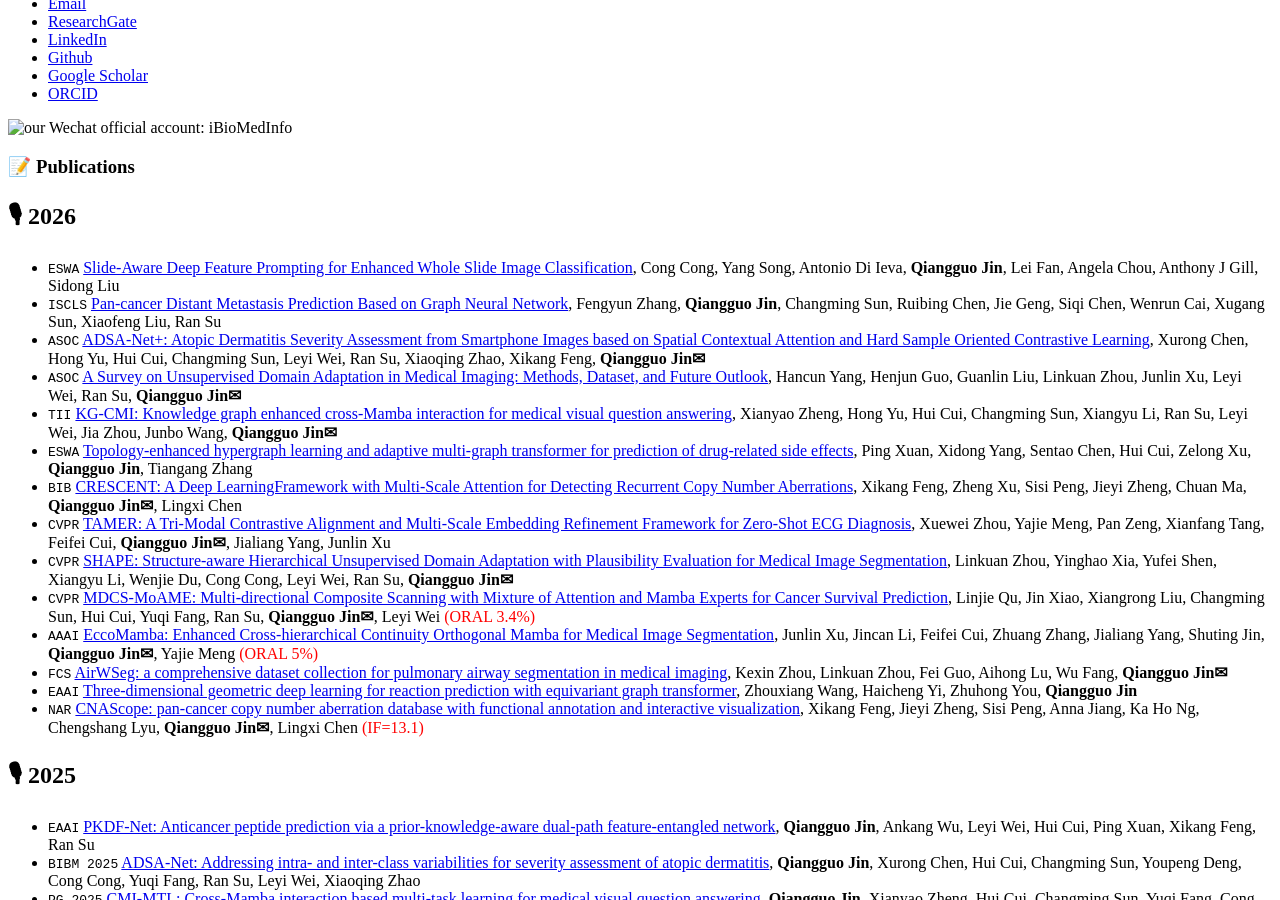
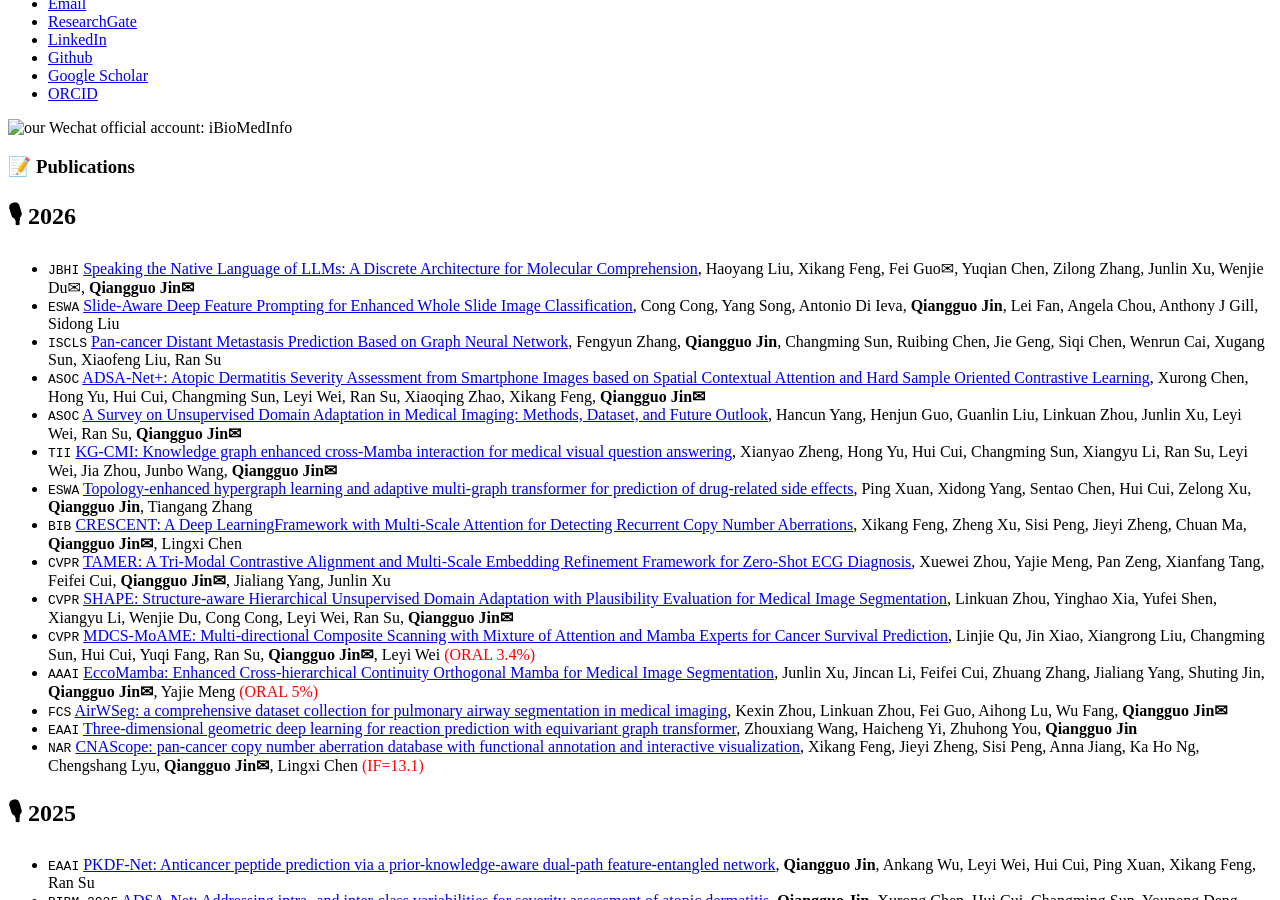
Before and after one commit to qgking/qgking.github.io, a Jekyll site: the page built from _pages/includes/pub.md, in a window 1280 px wide and 900 px high, scrolled down 640 px. Built offline with Jekyll 4.4.1, drawn with Linux system fonts in a browser that asks for light colours; our own code applies the rules of GitHub Pages for plain Markdown files.

Commit message:
update pub

```diff
--- a/_pages/includes/pub.md
+++ b/_pages/includes/pub.md
@@ -1,8 +1,9 @@
 
 # 📝 Publications
 ## 🎙 2026
+- ``JBHI`` [Speaking the Native Language of LLMs: A Discrete Architecture for Molecular Comprehension](https://doi.org/10.1109/JBHI.2026.3722237), Haoyang Liu, Xikang Feng, Fei Guo✉, Yuqian Chen, Zilong Zhang, Junlin Xu, Wenjie Du✉, **Qiangguo Jin✉**
 - ``ESWA`` [Slide-Aware Deep Feature Prompting for Enhanced Whole Slide Image Classification](https://doi.org/10.1016/j.eswa.2026.133079), Cong Cong, Yang Song, Antonio Di Ieva, **Qiangguo Jin**, Lei Fan, Angela Chou, Anthony J Gill, Sidong Liu
-- ``ISCLS`` [Pan-cancer Distant Metastasis Prediction Based on Graph Neural Network](https://link.springer.com/article/10.1007/s12539-026-00844-5), Fengyun Zhang, **Qiangguo Jin**, Changming Sun, Ruibing Chen, Jie Geng, Siqi Chen, Wenrun Cai, Xugang Sun, Xiaofeng Liu, Ran Su
+- ``ISCLS`` [Pan-cancer Distant Metastasis Prediction Based on Graph Neural Network](https://doi.org/10.1007/s12539-026-00844-5), Fengyun Zhang, **Qiangguo Jin**, Changming Sun, Ruibing Chen, Jie Geng, Siqi Chen, Wenrun Cai, Xugang Sun, Xiaofeng Liu, Ran Su
 - ``ASOC`` [ADSA-Net+: Atopic Dermatitis Severity Assessment from Smartphone Images based on Spatial Contextual Attention and Hard Sample Oriented Contrastive Learning](https://doi.org/10.1016/j.asoc.2026.115322), Xurong Chen, Hong Yu, Hui Cui, Changming Sun, Leyi Wei, Ran Su, Xiaoqing Zhao, Xikang Feng, **Qiangguo Jin✉**
 - ``ASOC`` [A Survey on Unsupervised Domain Adaptation in Medical Imaging: Methods, Dataset, and Future Outlook](https://doi.org/10.1016/j.asoc.2026.115314), Hancun Yang, Henjun Guo, Guanlin Liu, Linkuan Zhou, Junlin Xu, Leyi Wei, Ran Su, **Qiangguo Jin✉**
 - ``TII`` [KG-CMI: Knowledge graph enhanced cross-Mamba interaction for medical visual question answering](https://doi.org/10.1109/TII.2026.3676874), Xianyao Zheng, Hong Yu, Hui Cui, Changming Sun, Xiangyu Li, Ran Su, Leyi Wei, Jia Zhou, Junbo Wang, **Qiangguo Jin✉**
```
Also changed, not shown: _pages/includes/news.md (+1 -0 lines).
